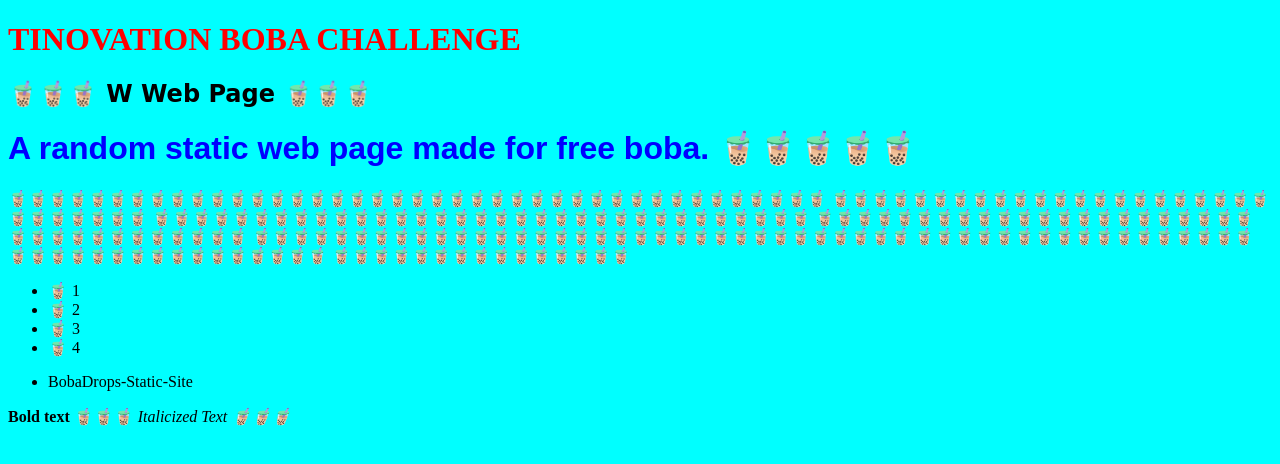
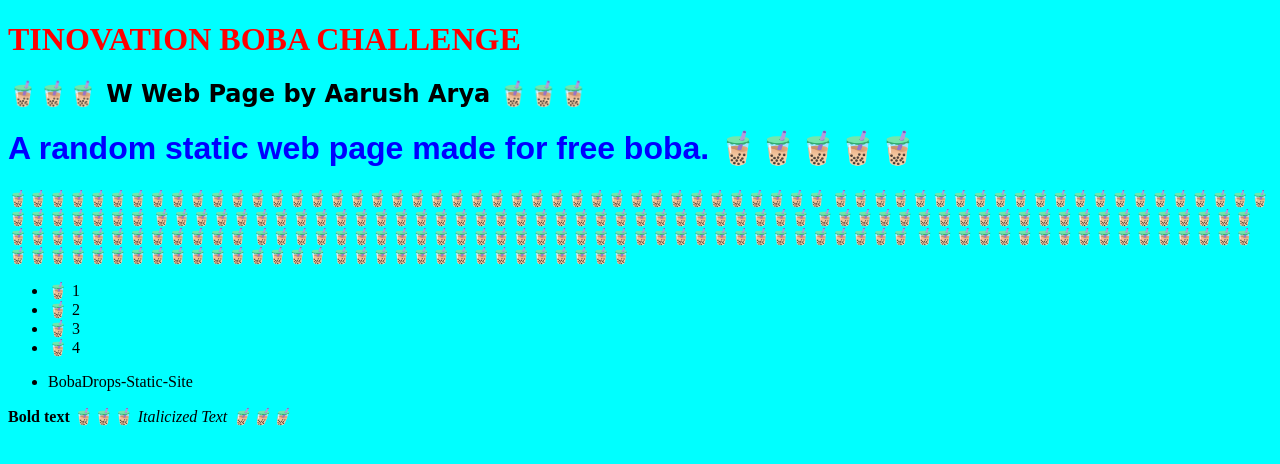
Before and after one commit to AarusArya/BobaDrops-Static-Site, a plain HTML site: page index.html in a window 1280 px wide. Drawn offline with Linux system fonts and the light colour scheme.

Commit message:
random comit

```diff
--- a/index.html
+++ b/index.html
@@ -13,7 +13,8 @@
     <body style="background-color:cyan">
         <h1 style="color:red;"> TINOVATION BOBA CHALLENGE</h2>
 
-        <h2 style="font-family:cursive;"> 🧋🧋🧋 W Web Page 🧋🧋🧋 </h4>
+        <h2 style="font-family:cursive;"> 🧋🧋🧋 W Web Page by Aarush Arya 🧋🧋🧋 </h4>
+
         <h1 style="color:blue; font-family:fantasy">  A random static web page made for free boba. 🧋🧋🧋🧋🧋 </h1>
 
         <p style="color:aquamarine"> 🧋🧋🧋🧋🧋🧋🧋🧋🧋🧋🧋🧋🧋🧋🧋🧋🧋🧋🧋🧋🧋🧋🧋🧋🧋🧋🧋🧋🧋🧋🧋🧋🧋🧋🧋🧋🧋🧋🧋🧋🧋
```
